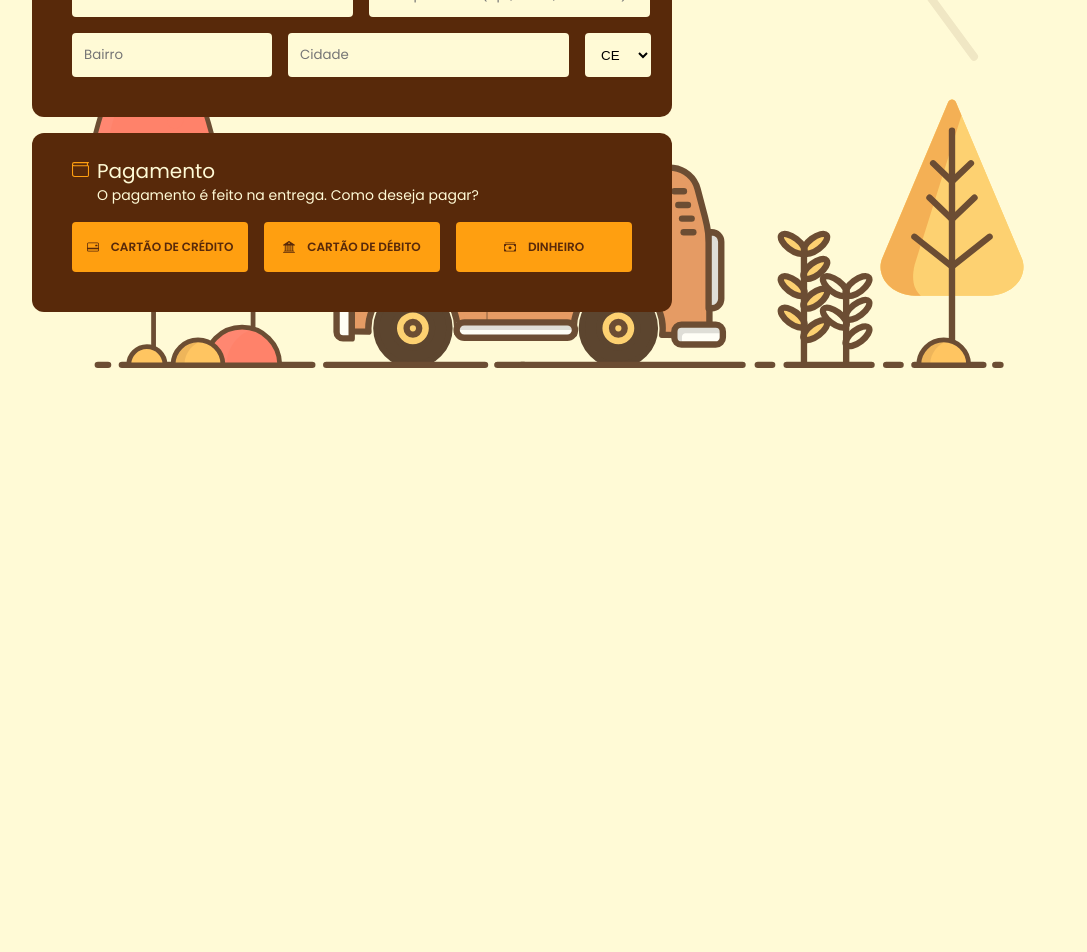
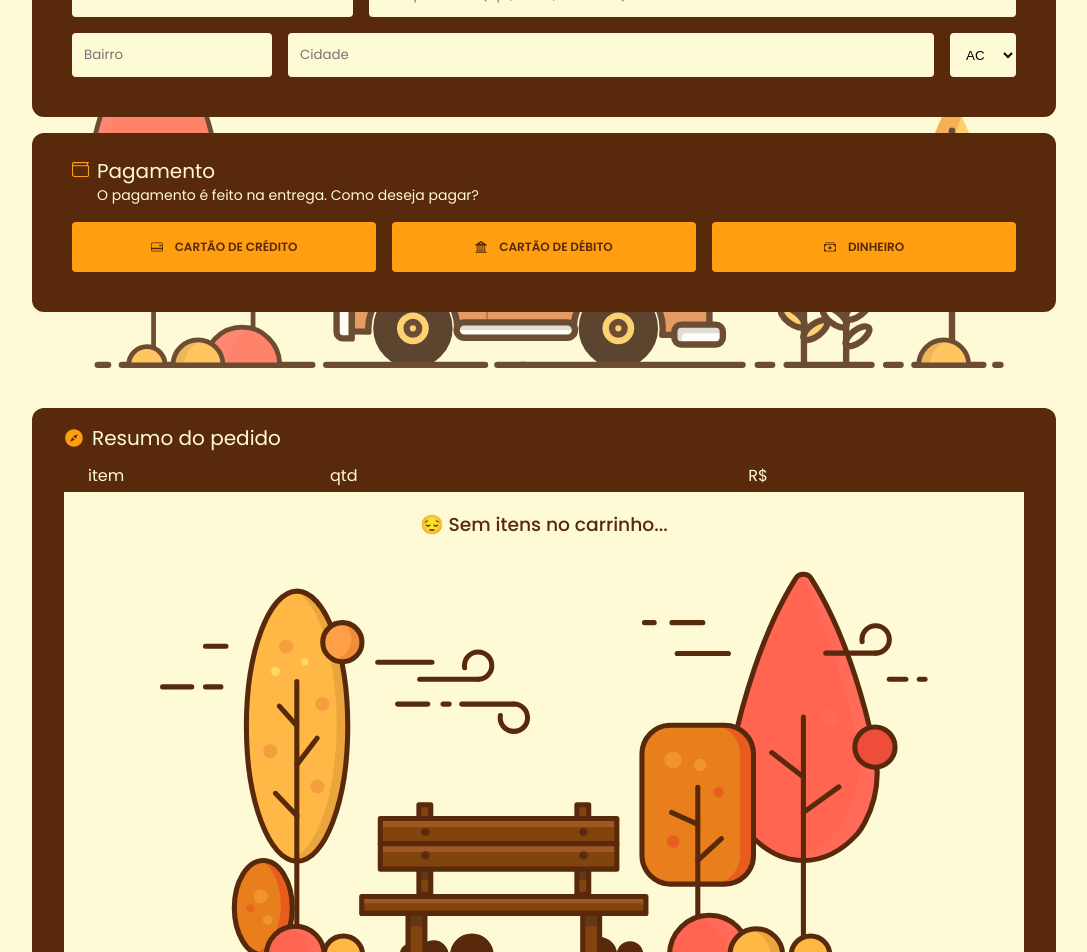
Before and after one commit to RafaelMariscal/DaliloBakery, a React (Vite) app: page /checkout in a window 1280 px wide. Shown: the part 400-1352 px from the top of the page, without its empty margins (96-1183 px from the left). Before the commit the page ends 800 px from the top, so only its background shows below. Built offline with nearby package versions, Linux system fonts and the light colour scheme.

Commit message:
Feat/Order card added to checkout page

```diff
--- a/src/Pages/Checkout/index.tsx
+++ b/src/Pages/Checkout/index.tsx
@@ -9,6 +9,8 @@ import Mountains from "../../Assets/Mountains.svg"
 import styles from "./styles.module.scss"
 import { useCallback, useState } from "react";
 import { Link } from "react-router-dom";
+import CartList from '../../Components/CartMenu/CartList';
+
 
 export function Checkout() {
   const { cart } = useCart()
@@ -46,7 +48,6 @@ export function Checkout() {
       <img src={Komb} alt="komb" />
       <header className={styles.checkoutHeader}>
         <div>
-
           <div>
             <Link to={'/'}>
               <img src={LogoDalilo} alt="" />
@@ -90,10 +91,10 @@ export function Checkout() {
               <input type="text" name="neighborhood" placeholder="Bairro" />
               <input type="text" name="city" placeholder="Cidade" />
               <select name="UF" id="" placeholder="UF">
-                {UFSTATES.map(state => (
+                {UFSTATES.map((state, index) => (
                   <option
+                    key={state}
                     value={state}
-                    selected={state === 'CE' ? true : false}
                   >{state}
                   </option>
                 ))}
@@ -136,7 +137,13 @@ export function Checkout() {
         </form>
 
         <div className={styles.oderCard}>
-
+          <header>
+            <AiFillCompass size={20} />
+            <div>
+              <h2>Resumo do pedido</h2>
+            </div>
+          </header>
+          <CartList isSidebarOpen={true} />
         </div>
 
       </div>
--- a/src/Pages/Checkout/styles.module.scss
+++ b/src/Pages/Checkout/styles.module.scss
@@ -114,12 +114,18 @@
     max-width: 1600px;
     padding: 2rem 8rem 0;
     margin: 2rem auto;
+    display: flex;
+    justify-content: space-between;
+    gap: 5rem;
+    flex-wrap: wrap;
+
+    .checkoutForm {
+      flex: 1;
 
       .topCard,
       .bottomCard {
         background-color: var(--brown-300);
         color: var(--background);
-      max-width: 640px;
         margin-bottom: 1rem;
         padding: 1.5rem 2.5rem 2.5rem;
         border-radius: .75rem;
@@ -129,17 +135,6 @@
       }
 
       .topCard {
-
-      input::-webkit-outer-spin-button,
-      input::-webkit-inner-spin-button {
-        -webkit-appearance: none;
-        margin: 0;
-      }
-
-      /* Firefox */
-      input[type=number] {
-        -moz-appearance: textfield;
-      }
 
         input,
         select {
@@ -171,6 +166,16 @@
 
           &:nth-child(5) input:nth-of-type(3) {
             max-width: 3.75rem;
+          }
+
+          input::-webkit-outer-spin-button,
+          input::-webkit-inner-spin-button {
+            -webkit-appearance: none;
+            margin: 0;
+          }
+
+          input[type=number] {
+            -moz-appearance: textfield;
           }
         }
 
@@ -216,7 +221,21 @@
         }
 
       }
+    }
 
+
+    .oderCard {
+      flex: 1;
+      background-color: var(--brown-300);
+      padding: 1rem 2rem 3rem;
+      margin-bottom: 1rem;
+      border-radius: .75rem;
+      min-width: 400px;
+
+      header {
+        margin-bottom: .5rem;
+      }
+    }
   }
 }
 
```
Lines whose indentation alone changed are shown as unchanged.
